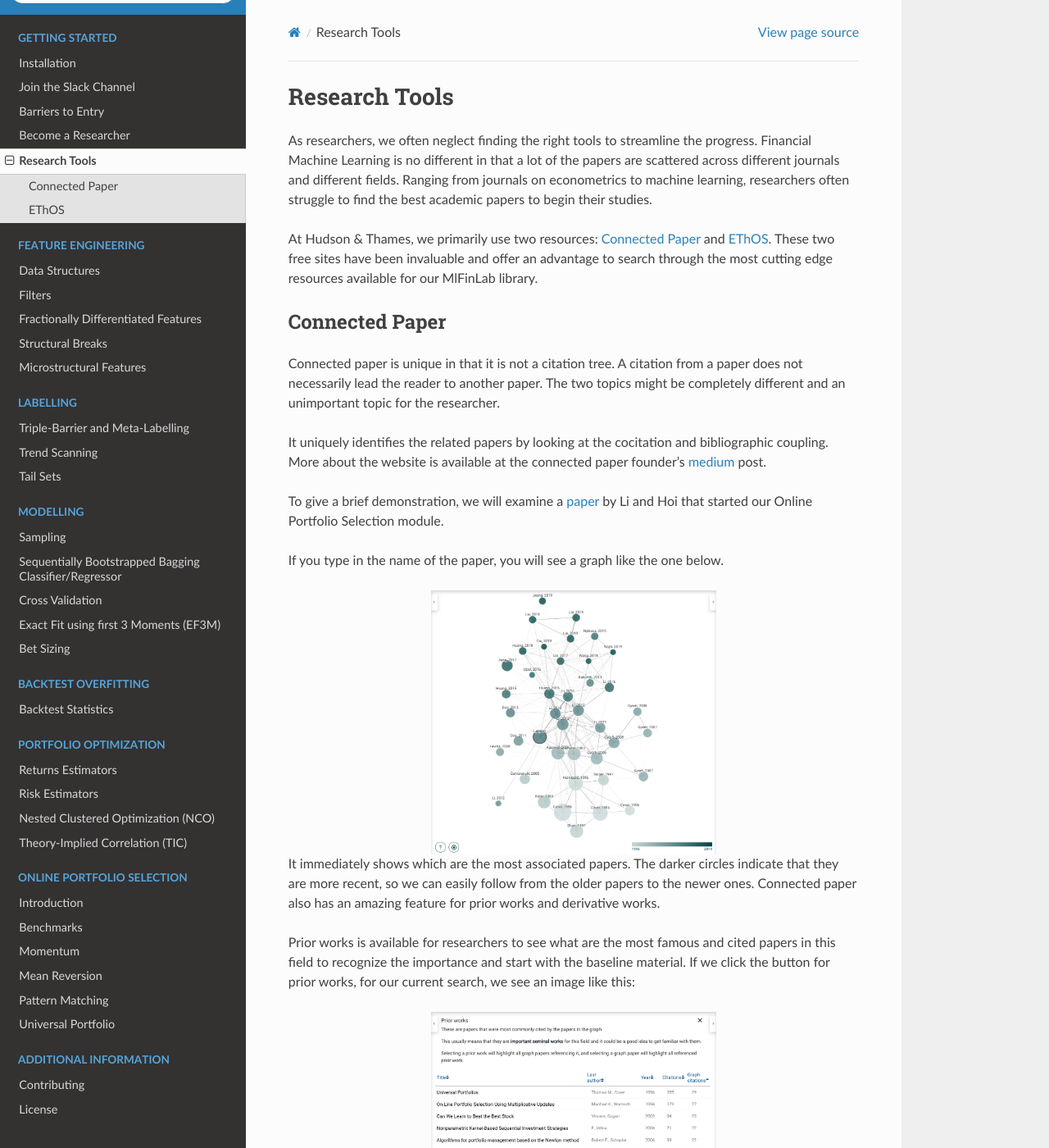
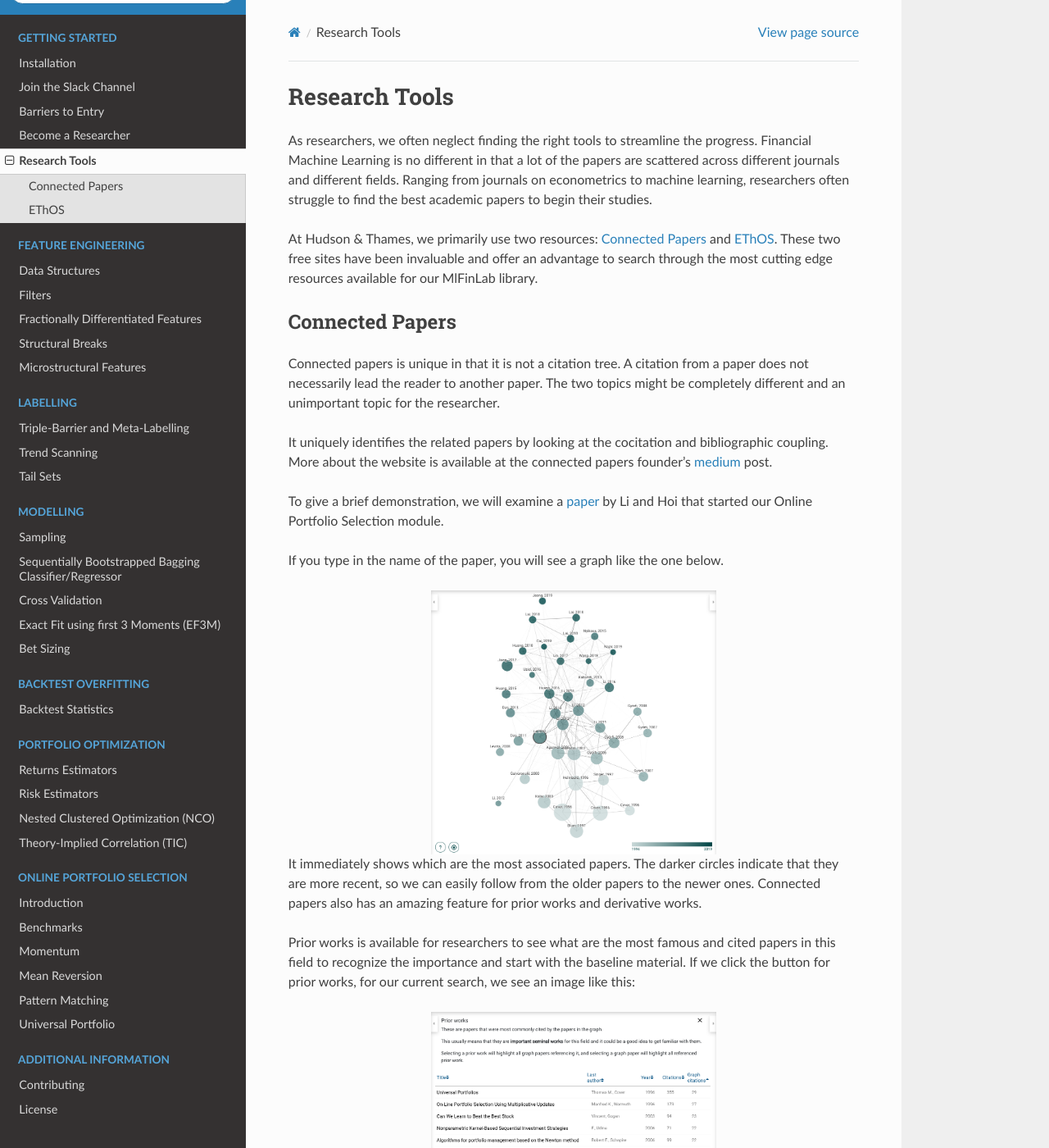
Before and after one commit to hudson-and-thames/mlfinlab, a Sphinx documentation site: the page built from docs/source/getting_started/research_tools.rst, in a window 1280 px wide and 1400 px high. Shown: the whole window at 82% size. Built offline with Sphinx 7.4.7 and the Read the Docs theme 2.0.0, drawn with Linux system fonts in a browser that asks for light colours; pages that are not in the unit, such as notebooks, are missing from menus; some of the changed text lies outside the part shown.

Commit message:
Update research_tools.rst

```diff
--- a/docs/source/getting_started/research_tools.rst
+++ b/docs/source/getting_started/research_tools.rst
@@ -8,23 +8,23 @@
 across different journals and different fields. Ranging from journals on econometrics to machine
 learning, researchers often struggle to find the best academic papers to begin their studies.
 
-At Hudson & Thames, we primarily use two resources: `Connected Paper`_ and `EThOS`_. These two
+At Hudson & Thames, we primarily use two resources: `Connected Papers`_ and `EThOS`_. These two
 free sites have been invaluable and offer an advantage to search through the most cutting edge
 resources available for our MlFinLab library.
 
-.. _Connected Paper: https://www.connectedpapers.com/
+.. _Connected Papers: https://www.connectedpapers.com/
 .. _EThOS: https://ethos.bl.uk/Home.do
 
 
-Connected Paper
-###############
+Connected Papers
+################
 
-Connected paper is unique in that it is not a citation tree. A citation from a paper does not
+Connected papers is unique in that it is not a citation tree. A citation from a paper does not
 necessarily lead the reader to another paper. The two topics might be completely different and
 an unimportant topic for the researcher.
 
 It uniquely identifies the related papers by looking at the cocitation and bibliographic coupling.
-More about the website is available at the connected paper founder’s `medium`_ post.
+More about the website is available at the connected papers founder’s `medium`_ post.
 
 To give a brief demonstration, we will examine a `paper`_ by Li and Hoi that started our Online Portfolio Selection module.
 
@@ -35,7 +35,7 @@
    :align: center
 
 It immediately shows which are the most associated papers. The darker circles indicate that they are
-more recent, so we can easily follow from the older papers to the newer ones. Connected paper also
+more recent, so we can easily follow from the older papers to the newer ones. Connected papers also
 has an amazing feature for prior works and derivative works.
 
 Prior works is available for researchers to see what are the most famous and cited papers in this field
@@ -64,7 +64,7 @@
 EThOS
 #####
 
-EThOS is a online library sponsored by the United Kingdom to make publicly-funded research available
+`EThOS`_ is a online library sponsored by the United Kingdom to make publicly-funded research available
 to all researchers.
 
 The best feature for EThOS is the availability of all doctoral theses in the UK. If your topic of
```
